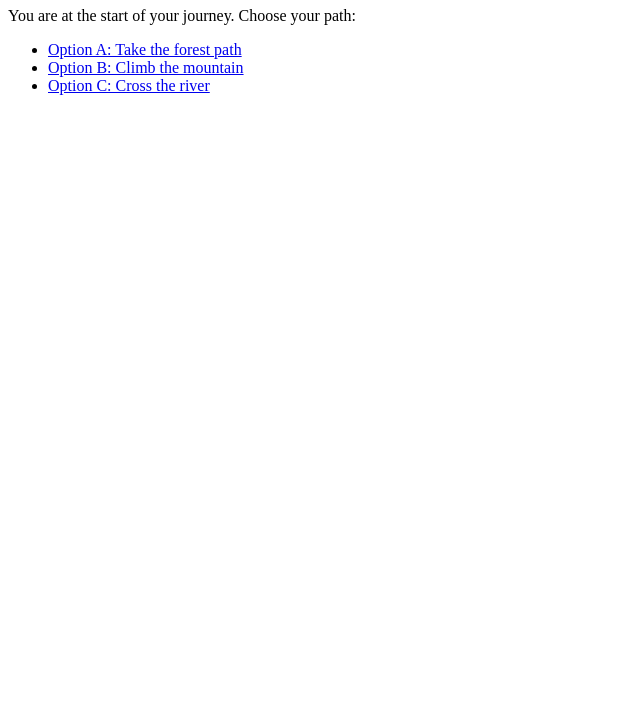
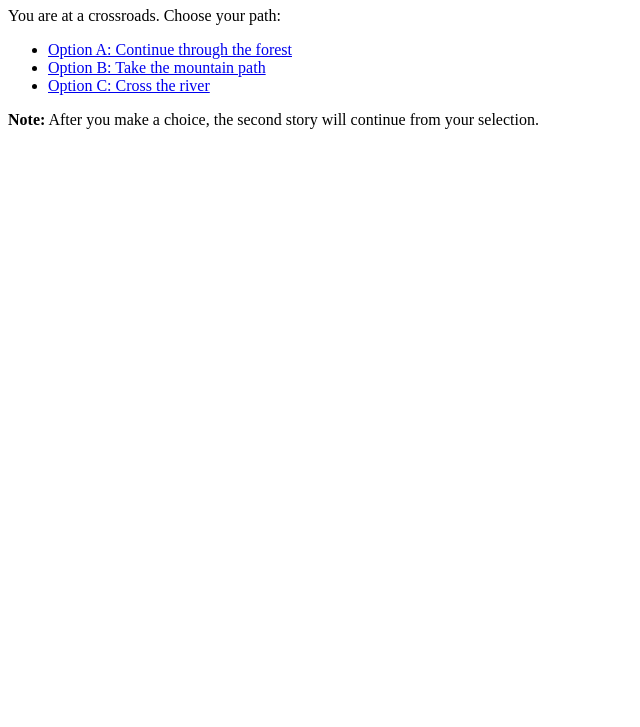
Before and after one commit to danbkim93/first_story, a plain HTML site: page index.html in a window 1280 px wide. Shown: the part 73-800 px from the top of the page, without its empty margins (0-640 px from the left). Drawn offline with Linux system fonts and the light colour scheme.

Commit message:
Update index.html

```diff
--- a/index.html
+++ b/index.html
@@ -7,11 +7,12 @@
 </head>
 <body>
   <h1>Welcome to the First Story</h1>
-  <p>You are at the start of your journey. Choose your path:</p>
+  <p>You are at a crossroads. Choose your path:</p>
   <ul>
-    <li><a href="second_story.html?choice=A">Option A: Take the forest path</a></li>
-    <li><a href="second_story.html?choice=B">Option B: Climb the mountain</a></li>
-    <li><a href="second_story.html?choice=C">Option C: Cross the river</a></li>
+    <li><a href="second_story.html?state=A">Option A: Continue through the forest</a></li>
+    <li><a href="second_story.html?state=B">Option B: Take the mountain path</a></li>
+    <li><a href="second_story.html?state=C">Option C: Cross the river</a></li>
   </ul>
+  <p><strong>Note:</strong> After you make a choice, the second story will continue from your selection.</p>
 </body>
 </html>
```
